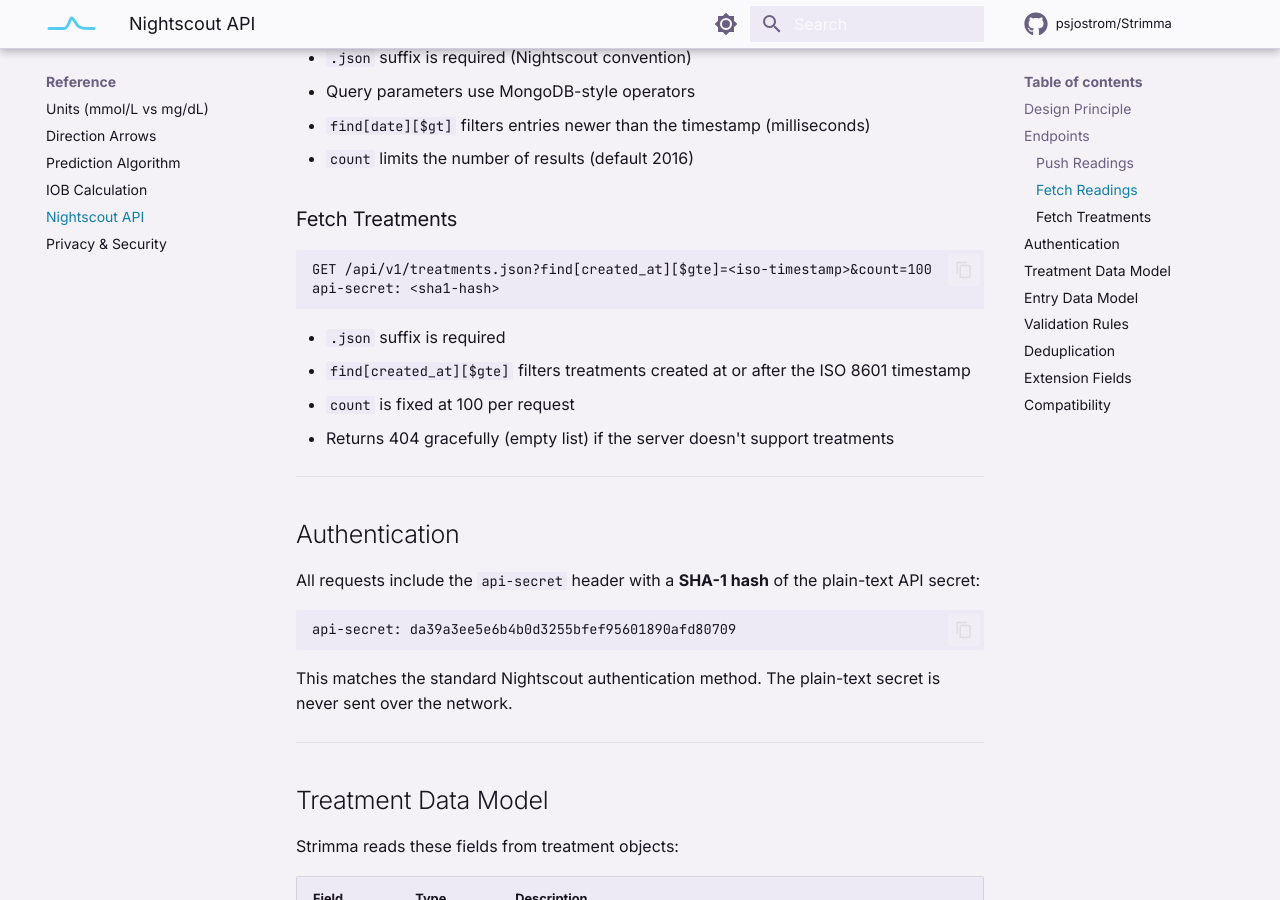
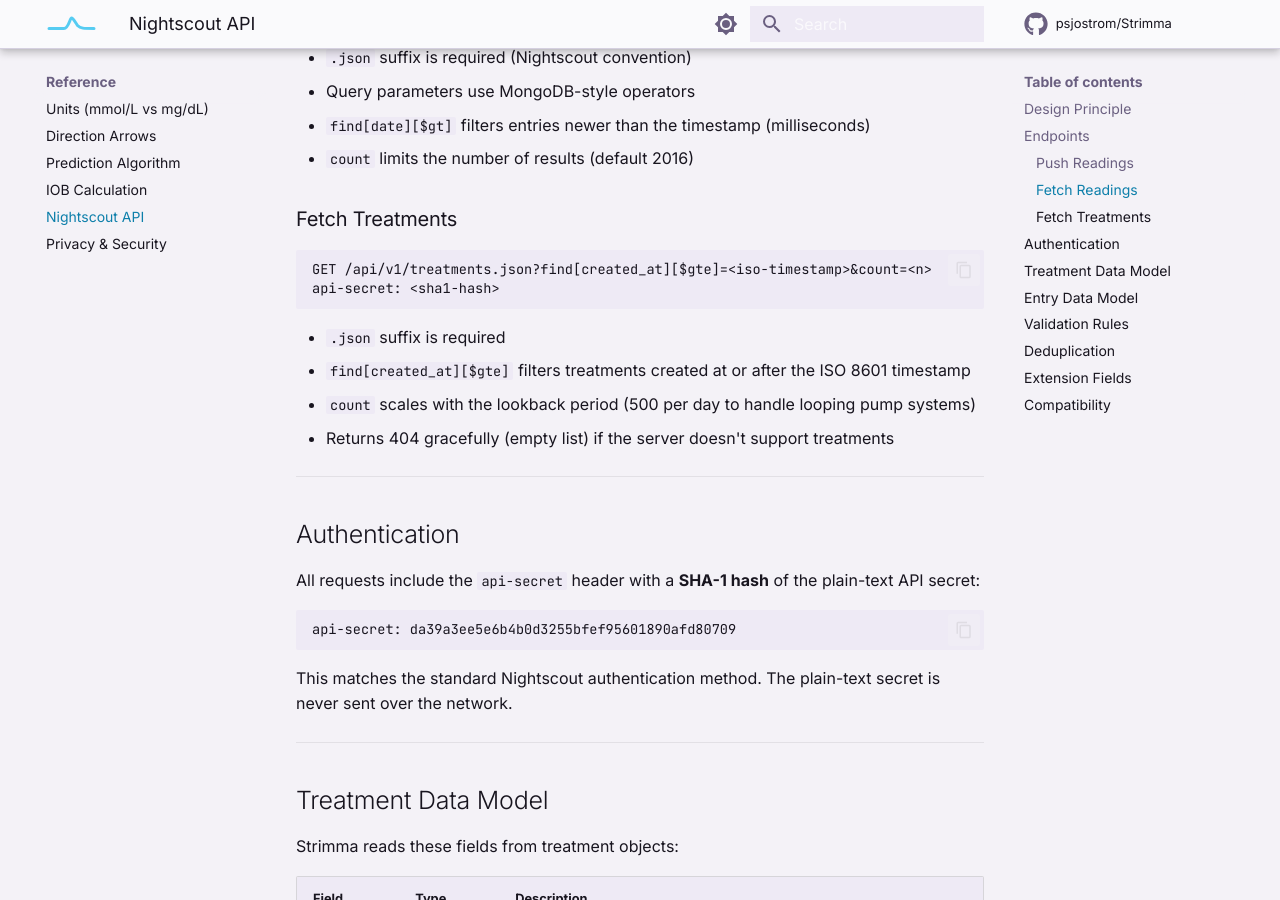
Before and after one commit to psjostrom/strimma, an MkDocs documentation site: the page built from docs/reference/nightscout-api.md, in a window 1280 px wide and 900 px high, scrolled down 1362 px. Built offline with MkDocs 1.6.1 and Material for MkDocs 9.7.7, drawn with Linux system fonts in a browser that asks for light colours; comment, search, counter and statistics services are not loaded.

Commit message:
Update README, docs index, and API reference for meal analysis
- README: add meal analysis and AGP to stats section, add data/meal
  package to architecture table, note 30-day treatment retention
- Docs index: add per-meal postprandial analysis to feature list
- Nightscout API reference: update treatment count from fixed 100 to
  scaled per-day, remove hardcoded count from example

Co-Authored-By: Claude Opus 4.6 (1M context) <noreply@anthropic.com>

````diff
--- a/docs/reference/nightscout-api.md
+++ b/docs/reference/nightscout-api.md
@@ -57,13 +57,13 @@ api-secret: <sha1-hash>
 ### Fetch Treatments
 
 ```
-GET /api/v1/treatments.json?find[created_at][$gte]=<iso-timestamp>&count=100
+GET /api/v1/treatments.json?find[created_at][$gte]=<iso-timestamp>&count=<n>
 api-secret: <sha1-hash>
 ```
 
 - `.json` suffix is required
 - `find[created_at][$gte]` filters treatments created at or after the ISO 8601 timestamp
-- `count` is fixed at 100 per request
+- `count` scales with the lookback period (500 per day to handle looping pump systems)
 - Returns 404 gracefully (empty list) if the server doesn't support treatments
 
 ---
````
Also changed, not shown: README.md (+9 -2 lines), docs/index.md (+2 -1 lines).
